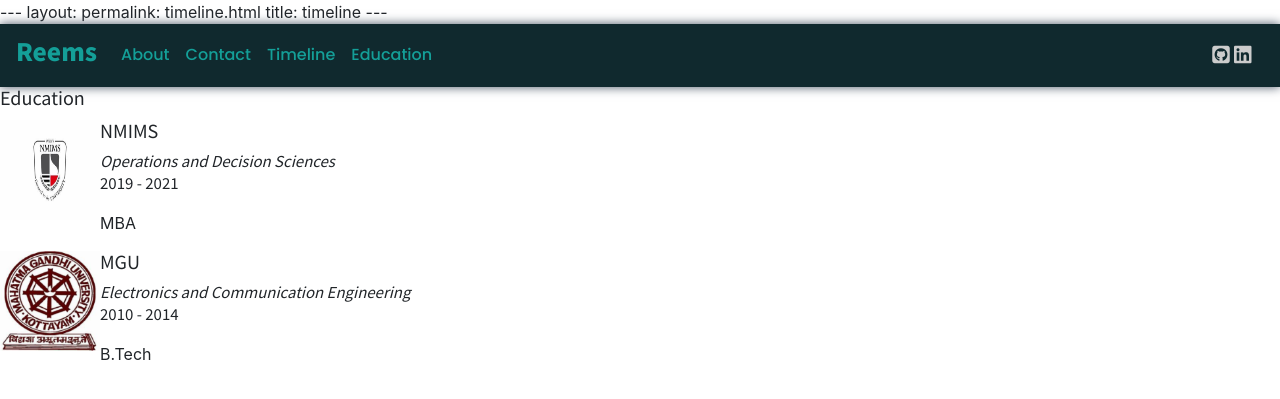
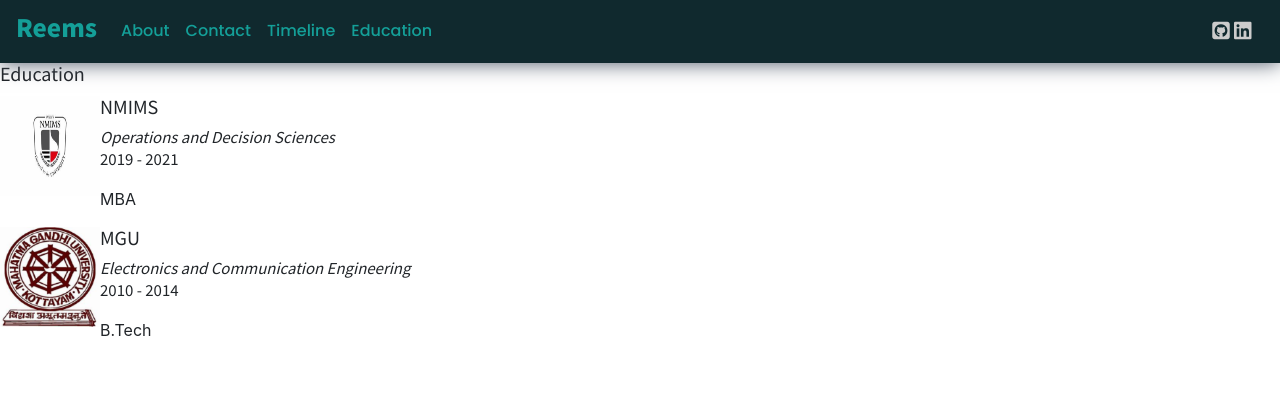
Before and after one commit to reemstk/reemstk.github.io, a Jekyll site: the page built from pages/education.md, in a window 1280 px wide. Shown: the top 399 px of the page. Built offline with Jekyll 4.4.1, drawn with Linux system fonts in a browser that asks for light colours; nearby versions of some CDN libraries; comment, search, counter and statistics services are not loaded.

Commit message:
Update education.html

```diff
--- a/_layouts/education.html
+++ b/_layouts/education.html
@@ -2,14 +2,6 @@
 layout:
 permalink: education.html
 title: education
----
-
-{% assign theme = site.data.themes[site.ui_theme] %}
-
----
-layout:
-permalink: timeline.html
-title: timeline
 ---
 <!DOCTYPE html>
 {% assign theme = site.data.themes[site.ui_theme] %}
@@ -17,6 +9,7 @@
   {% include head.html %}
   {% include nav.html %}
   <body>
+    <!-- education starts -->
 <h5 class="card-title" style="font-family:{{ theme.education-title-font}};font-size:{{ theme.education-title-size }};color:{{theme.education-font-color}};">Education</h5>
 <ul class="list-unstyled">
   {% for entry in site.data.education %}
```
